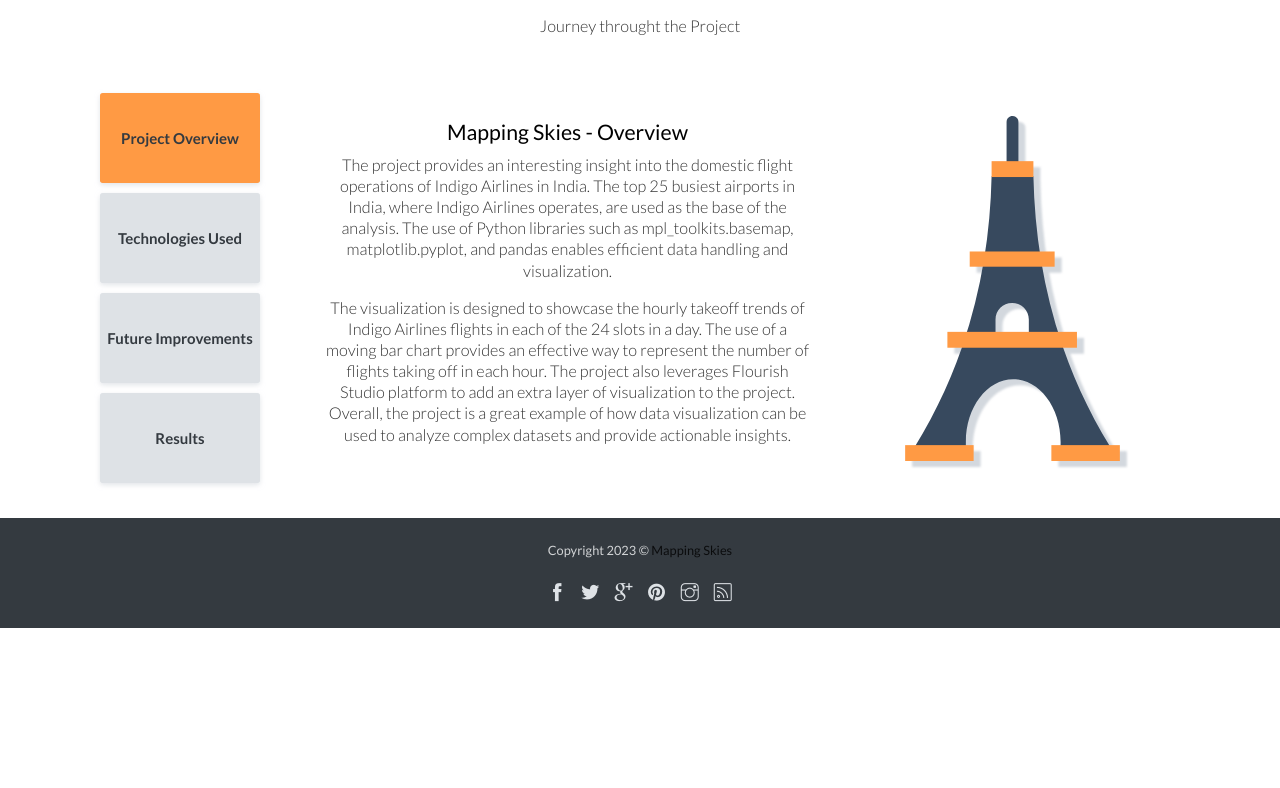
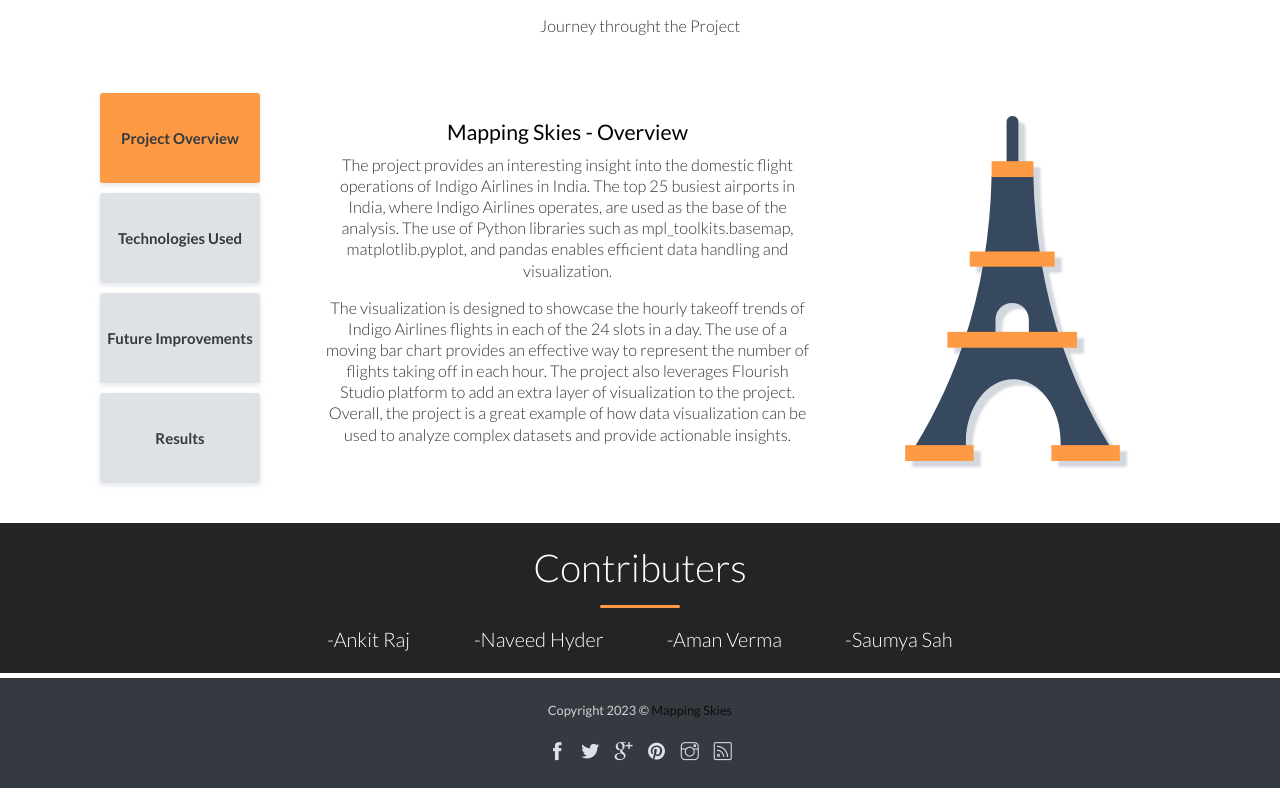
Before and after one commit to ar4626/Mapping-the-Skies---Inforantion-Visualisation, a plain HTML site: page index.html in a window 1280 px wide. Shown: the part 1180-1968 px from the top of the page. Before the commit the page ends 1808 px from the top, so only its background shows below. Drawn offline with Linux system fonts and the light colour scheme.

Commit message:
index file update

```diff
--- a/index.html
+++ b/index.html
@@ -121,6 +121,19 @@
             </div>
         </div>
     </section>
+    <section class="section1" id="features" style="margin:5px 0;">
+        <div class="container text-center">
+            <br>
+            <h6 class="display-4 has-line" >Contributers </h6>
+            <span style="padding: 0 30px; font-size: 20px;">-Ankit Raj </span>
+            <span style="padding: 0 30px; font-size: 20px;">-Naveed Hyder</span>
+            <span style="padding: 0 30px; font-size: 20px;">-Aman Verma</span>
+            <span style="padding-bottom: 20px; padding: 0 30px; font-size: 20px;">-Saumya Sah</span>
+            <br>
+            <br>
+        </div>
+
+    </section>
 
     <footer class="footer py-4 bg-dark text-light">
         <div class="container text-center">
```
